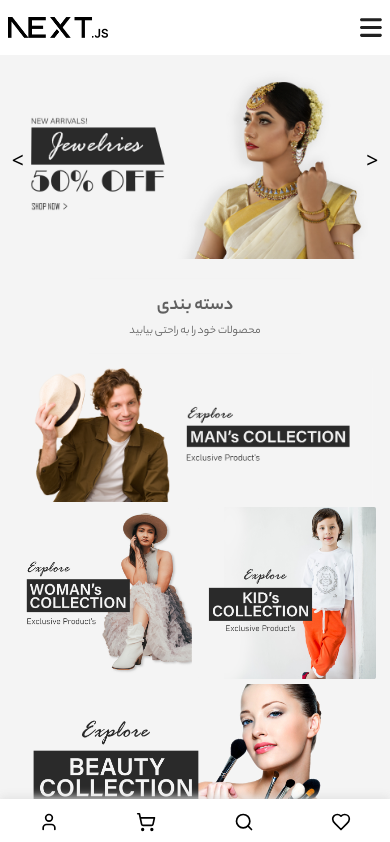
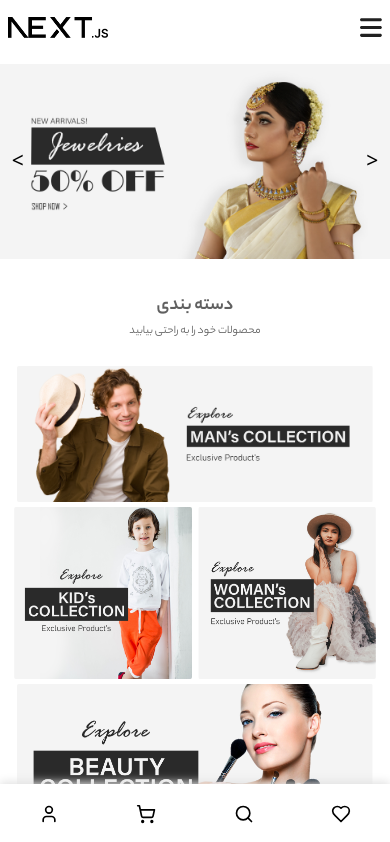
Before and after one commit to alizamanian79/Ecommerce, a Next.js app in the folder client/: page / in a window 390 px wide. Shown: the top 842 px of the page. Built offline with nearby package versions, Linux system fonts and the light colour scheme.

Commit message:
Nav ui fix

```diff
--- a/client/src/components/GlobalComponents/LineTitle/LineTitle.tsx
+++ b/client/src/components/GlobalComponents/LineTitle/LineTitle.tsx
@@ -19,11 +19,11 @@ const LineTitle:React.FC<LineTitle> = ({tprops,sprops,dprops}) => {
   return (
     <div className={`w-100 h-[6em] md:h-[9em] flex justify-center items-center relative`}>
 
-   <div className='md:w-75 lg:w-44 md:flex sm:hidden h-[0.75px] bg-brColor'>
+   <div className='md:w-75 lg:w-44 md:flex sm:hidden h-[0.75px] bg-rmv'>
    </div>
 
     <div className={`absolute top-[50%] w-auto
-     h-auto flex flex-col justify-center items-center translate-y-[-50%] bg-hBack px-10 py-3`}>
+     h-auto flex flex-col justify-center items-center translate-y-[-50%] bg-rmv px-10 py-3`}>
     <h3 className='font-[yekanBakhtBold] text-ctDesColor text-[37px] max-sm:text-[21px]'>{title} <span className={'text-[37px] text-ctDesColor max-sm:text-[21px] font-[yekanBakht]'}>{spTitle}</span></h3>
     <h5 className='font-[yekanBakht] text-ctDesColor text-[15px]  max-sm:text-[13px]'>{description}</h5>
     </div>
--- a/client/src/components/GlobalComponents/Menu/Phone/NavIcons.tsx
+++ b/client/src/components/GlobalComponents/Menu/Phone/NavIcons.tsx
@@ -1,5 +1,5 @@
 import React, { useState } from "react";
-
+import { useRouter } from "next/router";
 const iconWidth = "20px";
 const iconHeight = "20px";
 
@@ -101,38 +101,54 @@ const UserIcon: React.FC<IconProps> = ({ colorChange, ...props }) => {
 
 const NavIcons: React.FC = () => {
   const [data] = useState([
-    { title: UserIcon, url: "/" },
+    { title: UserIcon, url: "/admin-pannel" },
     { title: ShoppingCartIcon, url: "/" },
     { title: SearchIcon, url: "/" },
     { title: HeartIcon, url: "/" },
   ]);
 
+  const router=useRouter();
   const [selected, setSelected] = useState<number | undefined>(undefined);
 
-  const handleClick = (index: number) => {
+  const handleClick = (index:any) => {
     setSelected(selected === index ? undefined : index);
+
+    let mode = index.url
+
+    switch (mode) {
+      case "/admin-pannel":
+        router.push("/login/admin-pannel")
+        break;
+
+      default:
+        break;
+    }
+
+
   };
 
   return (
     <div
       style={{ direction: "ltr", boxShadow: "0px -2px 9px #e1e1e1" }}
       className="
-      h-[45px]
+      h-[60px]
       w-[100%]
       flex
       md:hidden
       lg:hidden
-
-      sticky bottom-0 bg-[#ffffff]  justify-center items-center border-none bg-white"
+      sticky
+      bottom-[0%]
+      bg-[#ffffff]
+       justify-center items-center border-none bg-white"
     >
-      <ul className="flex justify-center items-center h-full w-full">
+      <ul className="flex justify-center items-center h-full w-full ">
         {data.map((item, index) => (
           <li
             onClick={() => handleClick(index)}
             key={index}
             className={`flex justify-center items-center h-full w-1/4 cursor-pointer ${selected === index ? 'bg-gray-800' : ''}`}
           >
-            <item.title colorChange={selected === index ? 'black' : undefined} />
+            <item.title onClick={()=>handleClick(item)} colorChange={selected === index ? 'black' : undefined} />
           </li>
         ))}
       </ul>
--- a/client/src/components/GlobalComponents/Spacing/Spacing.tsx
+++ b/client/src/components/GlobalComponents/Spacing/Spacing.tsx
@@ -0,0 +1,15 @@
+import React from 'react';
+
+interface SpacingProps {
+  children: React.ReactNode;
+}
+
+const Spacing: React.FC<SpacingProps> = ({ children }) => {
+  return (
+    <div className="w-94 h-auto flex items-center flex-col">
+      {children}
+    </div>
+  );
+}
+
+export default Spacing;
--- a/client/src/components/Home/Layout.tsx
+++ b/client/src/components/Home/Layout.tsx
@@ -20,19 +20,27 @@ const Layout = () => {
   return (
     <>
 
-      <BlackScreen />
-      <div
+      {/* <BlackScreen /> */}
+      {/* <div
         className={
-          statusBlackScreen != true
-            ? `relative w-100 h-[auto] flex bg-hBack flex-col blur-[0] items-center`
+          statusBlackScreen == true
+            ? `relative w-100 h-[auto] flex bg-hBack flex-col items-center`
             : `blur-[1px]`
         }
         style={{ direction: "rtl" }}
       >
+        </div> */}
+
+
+
         <Menu />
         <Slider />
 
-        <div className={"w-94 h-auto flex items-center flex-col"}>
+        <div className={"w-100 h-auto flex items-center justify-center bg-rmv flex-col"}>
+          <div className="w-94 md:w-[100%] flex justify-center items-end flex-col">
+
+
+
           <LineTitle tprops={null} sprops={null} dprops={null} />
           <ProductCard />
 
@@ -52,9 +60,10 @@ const Layout = () => {
 
           <SendEmail />
         </div>
+        </div>
         <Footer />
         <NavIcons />
-      </div>
+
     </>
   );
 };
```
